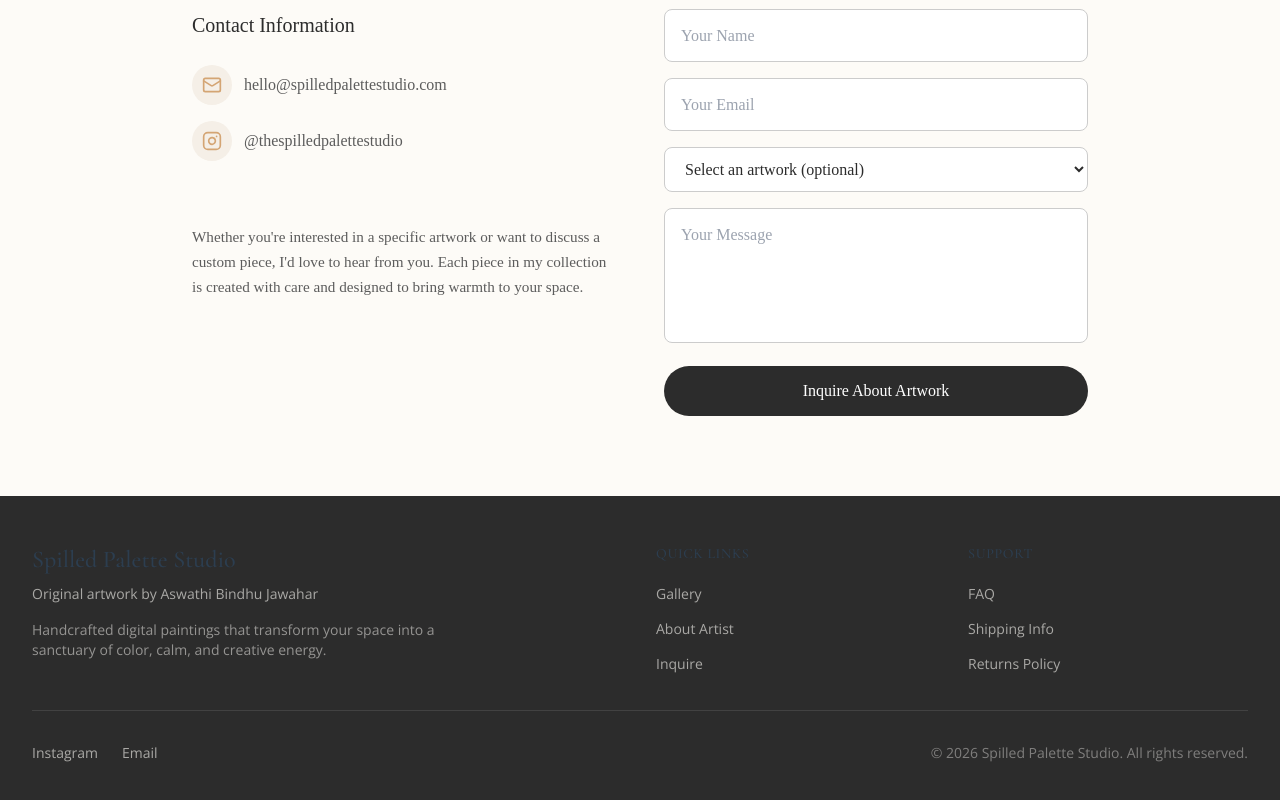
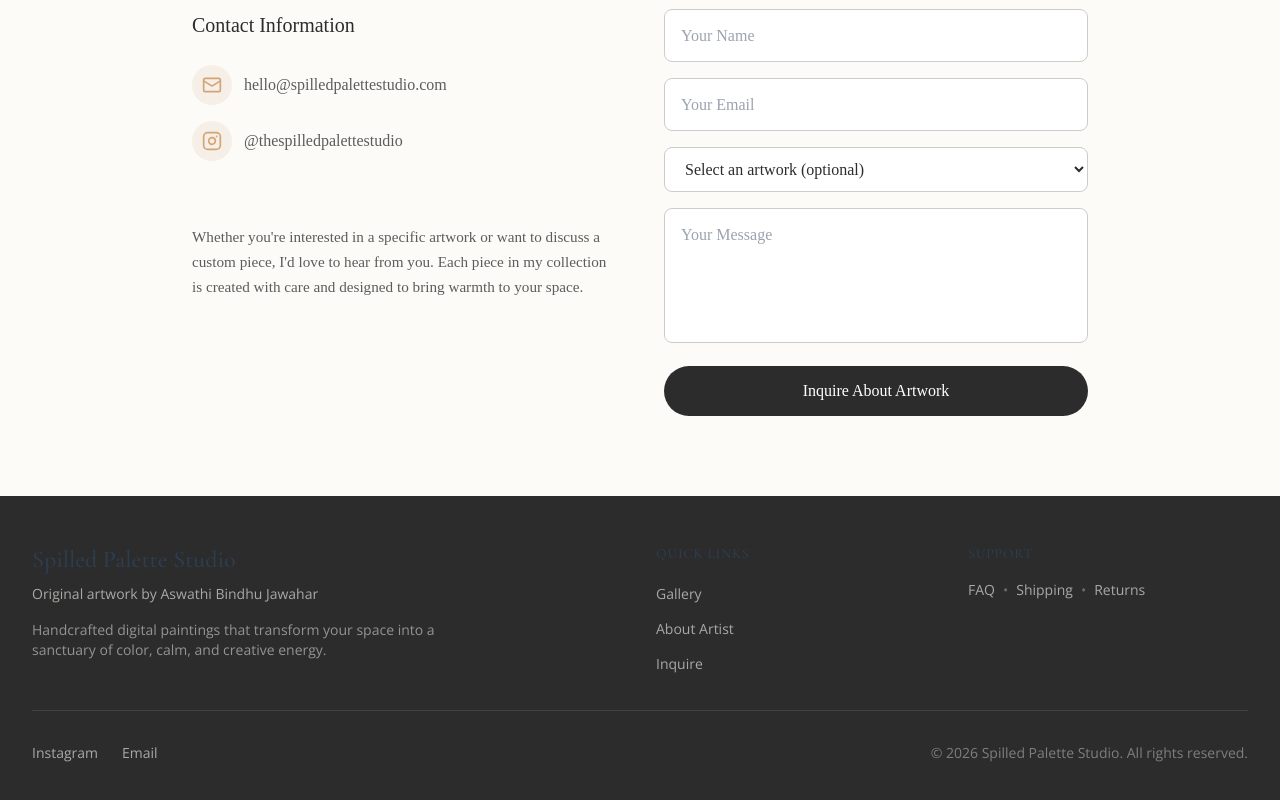
Before and after one commit to daredeep33/spilledpalettestudio, a Next.js app: page / in a window 1280 px wide. Shown: the part 3732-4532 px from the top of the page. Built offline with nearby package versions, Linux system fonts and the light colour scheme.

Commit message:
Fix: footer dots layout, icon vertical alignment

```diff
--- a/app/page.tsx
+++ b/app/page.tsx
@@ -47,11 +47,13 @@ function Footer() {
           {/* Support */}
           <div>
             <h4 className="font-medium text-sm uppercase tracking-wider mb-4">Support</h4>
-            <ul className="space-y-2">
-              <li><a href="#" className="text-[#FDFBF7]/60 hover:text-[#D4A574] text-sm">FAQ</a></li>
-              <li><a href="#" className="text-[#FDFBF7]/60 hover:text-[#D4A574] text-sm">Shipping Info</a></li>
-              <li><a href="#" className="text-[#FDFBF7]/60 hover:text-[#D4A574] text-sm">Returns Policy</a></li>
-            </ul>
+            <div className="flex flex-wrap items-center gap-2 text-sm">
+              <a href="#" className="text-[#FDFBF7]/60 hover:text-[#D4A574]">FAQ</a>
+              <span className="text-[#FDFBF7]/30">•</span>
+              <a href="#" className="text-[#FDFBF7]/60 hover:text-[#D4A574]">Shipping</a>
+              <span className="text-[#FDFBF7]/30">•</span>
+              <a href="#" className="text-[#FDFBF7]/60 hover:text-[#D4A574]">Returns</a>
+            </div>
           </div>
         </div>
 
--- a/components/Contact.tsx
+++ b/components/Contact.tsx
@@ -114,13 +114,13 @@ export default function Contact() {
                   style={{ color: '#5C5C5C' }}
                 >
                   <div
-                    className="w-10 h-10 rounded-full flex items-center justify-center transition-colors"
+                    className="w-10 h-10 rounded-full flex items-center justify-center flex-shrink-0 transition-colors"
                     style={{ backgroundColor: '#F5EFE7' }}
                   >
                     <Mail className="w-5 h-5 group-hover:opacity-70 transition-opacity" style={{ color: '#D4A574' }} />
                   </div>
                   <span
-                    className="group-hover:opacity-70 transition-opacity"
+                    className="group-hover:opacity-70 transition-opacity leading-none"
                     style={{ fontFamily: "'Lora', serif" }}
                   >
                     hello@spilledpalettestudio.com
@@ -135,13 +135,13 @@ export default function Contact() {
                   style={{ color: '#5C5C5C' }}
                 >
                   <div
-                    className="w-10 h-10 rounded-full flex items-center justify-center transition-colors"
+                    className="w-10 h-10 rounded-full flex items-center justify-center flex-shrink-0 transition-colors"
                     style={{ backgroundColor: '#F5EFE7' }}
                   >
                     <Instagram className="w-5 h-5 group-hover:opacity-70 transition-opacity" style={{ color: '#D4A574' }} />
                   </div>
                   <span
-                    className="group-hover:opacity-70 transition-opacity"
+                    className="group-hover:opacity-70 transition-opacity leading-none"
                     style={{ fontFamily: "'Lora', serif" }}
                   >
                     @thespilledpalettestudio
```
